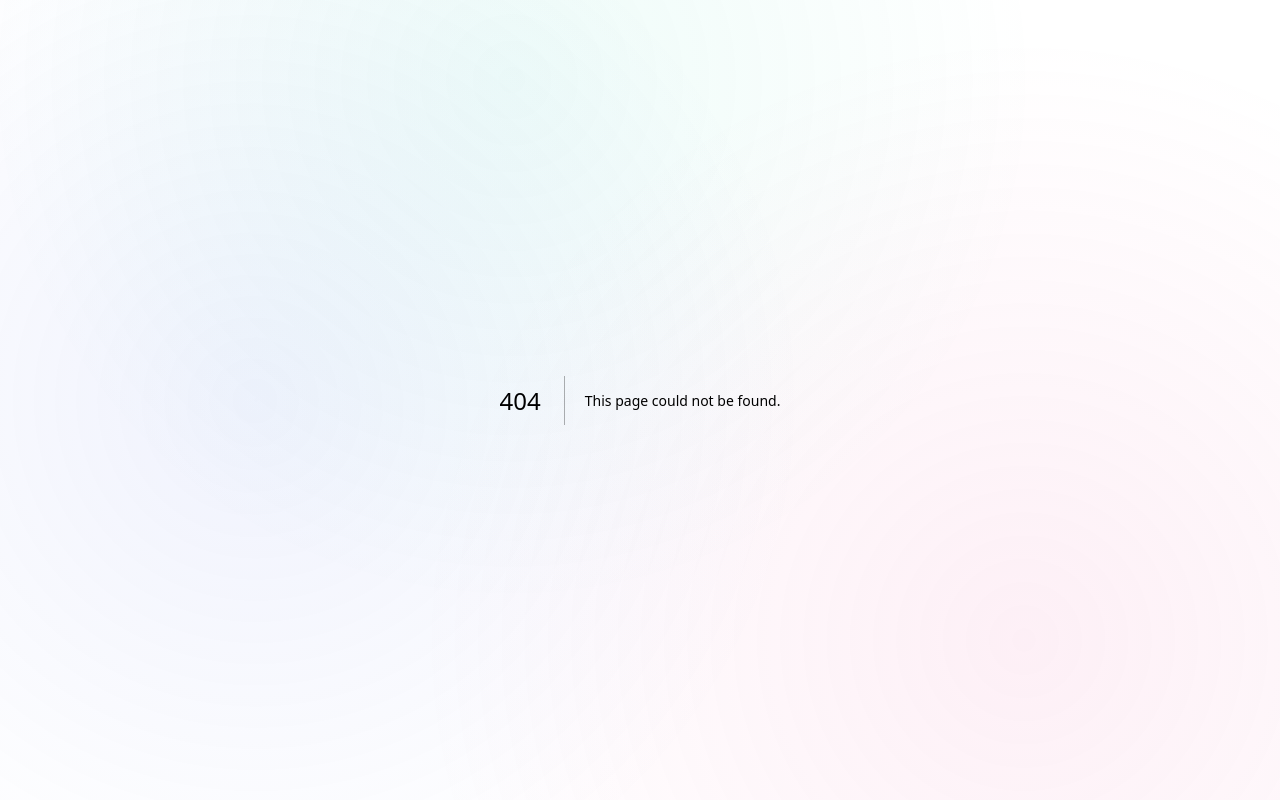
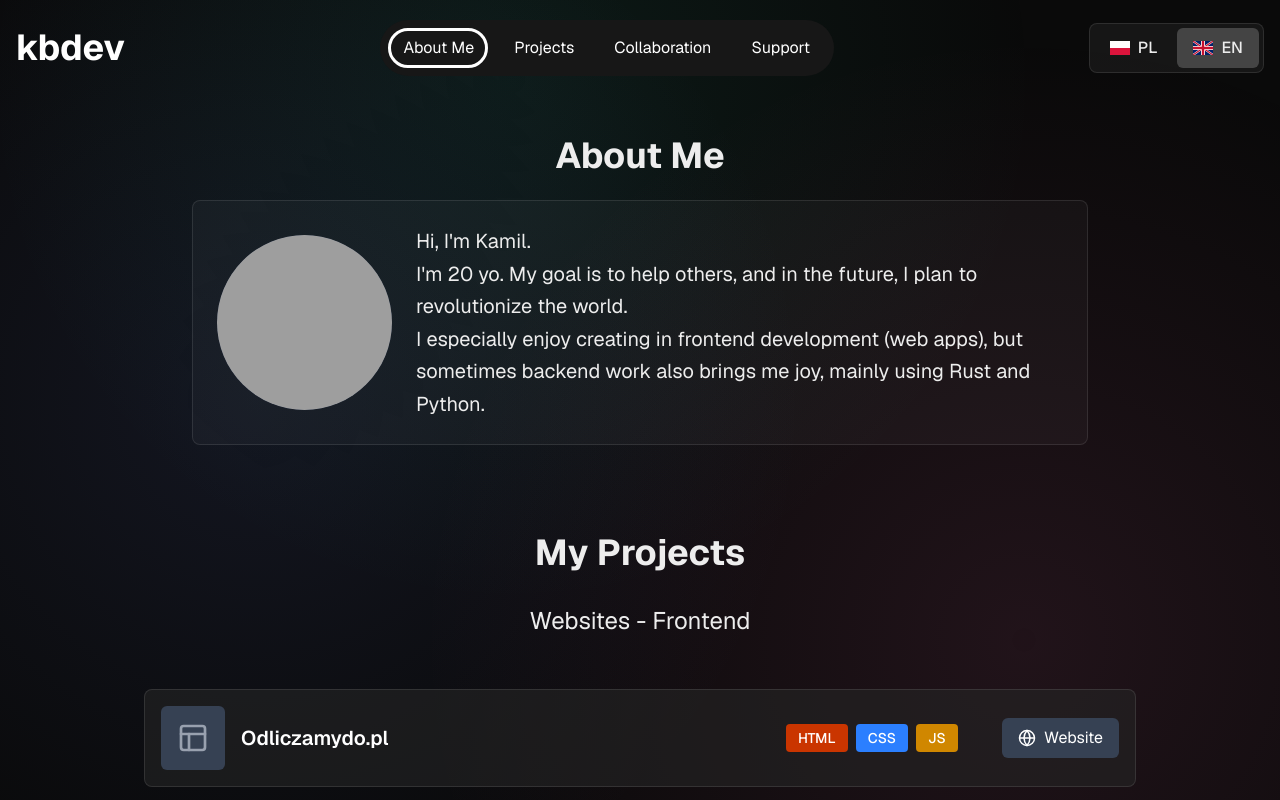
Before and after one commit to kbaraniak/kbdev, a Next.js app: page /en in a window 1280 px wide. Before the commit this address had no page. Shown: the top 800 px of the page. Built offline with nearby package versions, Linux system fonts and the light colour scheme; grey boxes are pictures that could not be loaded.

Commit message:
Add English sub-site /en and extract shared HomePageContent component

```diff
--- /dev/null
+++ b/app/en/page.tsx
@@ -0,0 +1,5 @@
+import HomePageContent from "../../components/HomePageContent";
+
+export default function EnHome() {
+  return <HomePageContent />;
+}
--- a/app/page.tsx
+++ b/app/page.tsx
@@ -1,71 +1,5 @@
-"use client"
-
-import { useCallback } from "react";
-import NavMenu from "../components/NavMenu";
-import AboutMe from "../components/Hero/AboutMe";
-import Projects from '../components/Hero/Projects';
-import WebsitesFrontend from '../components/Hero/WebsitesFrontend';
-import Collaboration from "../components/Hero/Collaboration";
-import Support from "../components/Hero/Support";
-import ScrollToTop from "../components/ScrollToTop";
-import Footer from "../components/Footer";
-import { useLanguage } from "../contexts/LanguageContext";
+import HomePageContent from "../components/HomePageContent";
 
 export default function Home() {
-  const { language, setLanguage } = useLanguage();
-
-  const handlePL = useCallback(() => setLanguage('pl_PL'), [setLanguage]);
-  const handleEN = useCallback(() => setLanguage('en_US'), [setLanguage]);
-
-  return (
-    <div className="font-sans">
-      <header className="relative z-[100000] flex flex-wrap justify-center items-center gap-4 md:gap-8 py-5 px-4 animate-fade-in-down">
-        <h2 className="text-3xl md:text-4xl font-bold text-white">kbdev</h2>
-        <NavMenu />
-        <div
-          className="flex items-center gap-1 p-1 rounded-lg animate-fade-in-down delay-200"
-          style={{
-            background: 'rgba(255, 255, 255, 0.05)',
-            border: '1px solid rgba(255, 255, 255, 0.1)',
-            backdropFilter: 'blur(10px)'
-          }}
-        >
-          <button
-            onClick={handlePL}
-            className={`px-4 py-2 rounded-md font-medium transition-all duration-300 focus:outline-none flex items-center gap-2 ${language === 'pl_PL' ? 'bg-white/20' : 'hover:bg-white/10'}`}
-            type="button"
-          >
-            <svg width="20" height="14" viewBox="0 0 20 14" fill="none" xmlns="http://www.w3.org/2000/svg">
-              <rect width="20" height="7" fill="#FFFFFF"/>
-              <rect y="7" width="20" height="7" fill="#DC143C"/>
-            </svg>
-            PL
-          </button>
-          <button
-            onClick={handleEN}
-            className={`px-4 py-2 rounded-md font-medium transition-all duration-300 focus:outline-none flex items-center gap-2 ${language === 'en_US' ? 'bg-white/20' : 'hover:bg-white/10'}`}
-            type="button"
-          >
-            <svg width="20" height="14" viewBox="0 0 20 14" fill="none" xmlns="http://www.w3.org/2000/svg">
-              <rect width="20" height="14" fill="#012169"/>
-              <path d="M0 0L20 14M20 0L0 14" stroke="#FFFFFF" strokeWidth="2"/>
-              <path d="M0 0L20 14M20 0L0 14" stroke="#C8102E" strokeWidth="1.2"/>
-              <path d="M10 0V14M0 7H20" stroke="#FFFFFF" strokeWidth="4"/>
-              <path d="M10 0V14M0 7H20" stroke="#C8102E" strokeWidth="2.4"/>
-            </svg>
-            EN
-          </button>
-        </div>
-      </header>
-      <main className="mt-10">
-        <AboutMe />
-        <Projects />
-        <WebsitesFrontend />
-        <Collaboration />
-        <Support />
-      </main>
-      <Footer />
-      <ScrollToTop />
-    </div>
-  );
+  return <HomePageContent />;
 }
--- /dev/null
+++ b/components/HomePageContent.tsx
@@ -0,0 +1,71 @@
+"use client"
+
+import { useCallback } from "react";
+import NavMenu from "./NavMenu";
+import AboutMe from "./Hero/AboutMe";
+import Projects from './Hero/Projects';
+import WebsitesFrontend from './Hero/WebsitesFrontend';
+import Collaboration from "./Hero/Collaboration";
+import Support from "./Hero/Support";
+import ScrollToTop from "./ScrollToTop";
+import Footer from "./Footer";
+import { useLanguage } from "../contexts/LanguageContext";
+
+export default function HomePageContent() {
+  const { language, setLanguage } = useLanguage();
+
+  const handlePL = useCallback(() => setLanguage('pl_PL'), [setLanguage]);
+  const handleEN = useCallback(() => setLanguage('en_US'), [setLanguage]);
+
+  return (
+    <div className="font-sans">
+      <header className="relative z-[100000] flex flex-wrap justify-center items-center gap-4 md:gap-8 py-5 px-4 animate-fade-in-down">
+        <h2 className="text-3xl md:text-4xl font-bold text-white">kbdev</h2>
+        <NavMenu />
+        <div
+          className="flex items-center gap-1 p-1 rounded-lg animate-fade-in-down delay-200"
+          style={{
+            background: 'rgba(255, 255, 255, 0.05)',
+            border: '1px solid rgba(255, 255, 255, 0.1)',
+            backdropFilter: 'blur(10px)'
+          }}
+        >
+          <button
+            onClick={handlePL}
+            className={`px-4 py-2 rounded-md font-medium transition-all duration-300 focus:outline-none flex items-center gap-2 ${language === 'pl_PL' ? 'bg-white/20' : 'hover:bg-white/10'}`}
+            type="button"
+          >
+            <svg width="20" height="14" viewBox="0 0 20 14" fill="none" xmlns="http://www.w3.org/2000/svg">
+              <rect width="20" height="7" fill="#FFFFFF"/>
+              <rect y="7" width="20" height="7" fill="#DC143C"/>
+            </svg>
+            PL
+          </button>
+          <button
+            onClick={handleEN}
+            className={`px-4 py-2 rounded-md font-medium transition-all duration-300 focus:outline-none flex items-center gap-2 ${language === 'en_US' ? 'bg-white/20' : 'hover:bg-white/10'}`}
+            type="button"
+          >
+            <svg width="20" height="14" viewBox="0 0 20 14" fill="none" xmlns="http://www.w3.org/2000/svg">
+              <rect width="20" height="14" fill="#012169"/>
+              <path d="M0 0L20 14M20 0L0 14" stroke="#FFFFFF" strokeWidth="2"/>
+              <path d="M0 0L20 14M20 0L0 14" stroke="#C8102E" strokeWidth="1.2"/>
+              <path d="M10 0V14M0 7H20" stroke="#FFFFFF" strokeWidth="4"/>
+              <path d="M10 0V14M0 7H20" stroke="#C8102E" strokeWidth="2.4"/>
+            </svg>
+            EN
+          </button>
+        </div>
+      </header>
+      <main className="mt-10">
+        <AboutMe />
+        <Projects />
+        <WebsitesFrontend />
+        <Collaboration />
+        <Support />
+      </main>
+      <Footer />
+      <ScrollToTop />
+    </div>
+  );
+}
```
